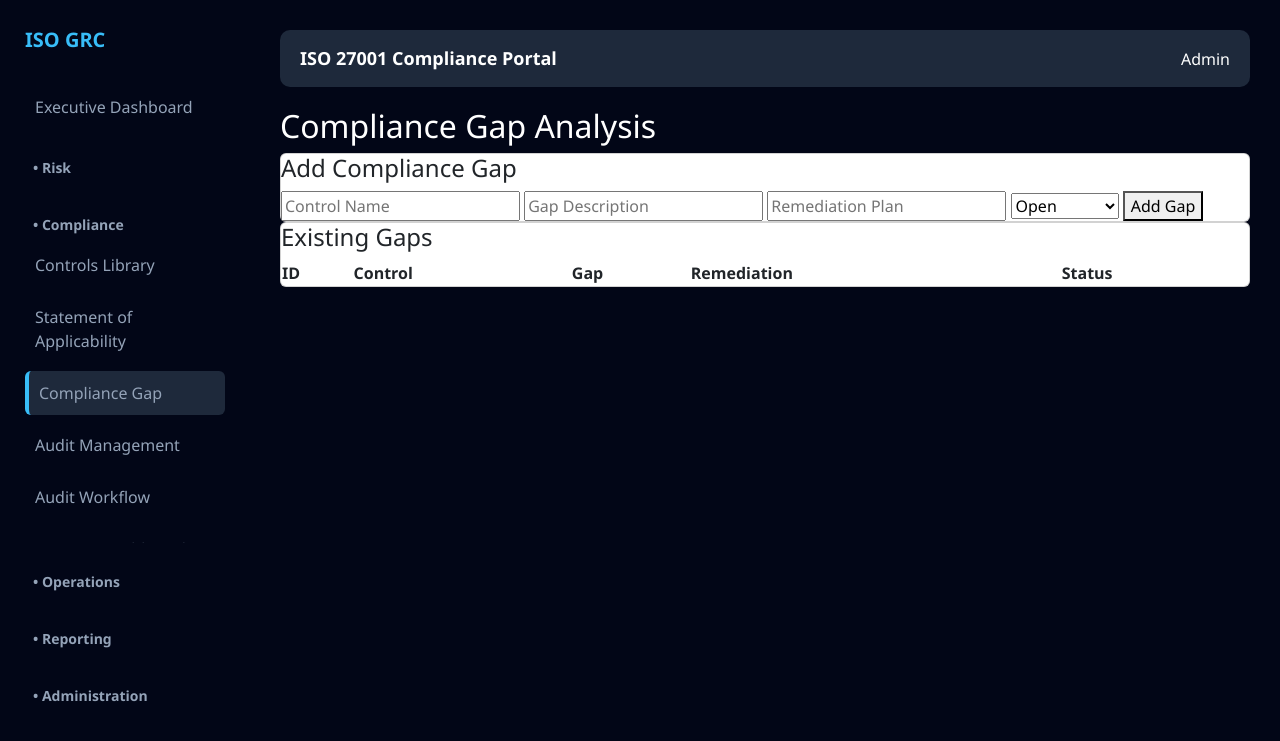
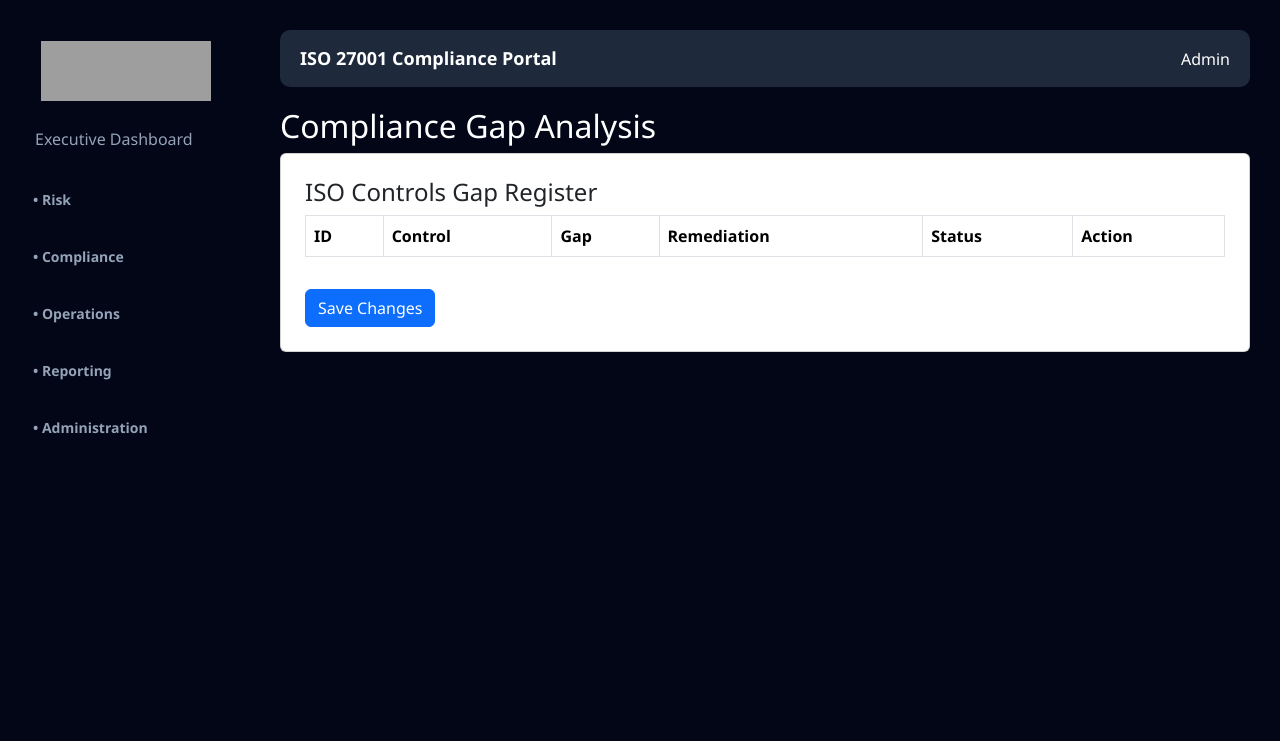
Before and after one commit to keyahgandhi123/iso-grc-platform, a Flask app: page /compliance-gap in a window 1280 px wide. Shown: the top 741 px of the page. Run offline with Flask 3, Linux system fonts and the light colour scheme; a user stored in the database is signed in; lists and menus that the app fills with data are empty; grey boxes are pictures that could not be loaded.

Commit message:
Added Synclature logo, persistent sidebar sections, and UI fixes

```diff
--- a/app.py
+++ b/app.py
@@ -252,8 +252,13 @@
 
 @app.route("/compliance-gap")
 def compliance_gap():
+
     gaps = ComplianceGap.query.all()
-    return render_template("pages/compliance_gap.html", gaps=gaps)
+
+    return render_template(
+        "pages/compliance_gap.html",
+        gaps=gaps
+    )
 
 
 @app.route("/audit-management")
@@ -834,29 +839,65 @@
     return render_template("pages/report_history.html", logs=logs)
 
 
-@app.route("/statement-of-applicability", methods=["GET","POST"])
+@app.route("/statement-of-applicability", methods=["GET", "POST"])
 def statement_of_applicability():
 
     from iso_controls import ISO_CONTROLS
 
     if request.method == "POST":
 
-        for control in ISO_CONTROLS:
+        selected_controls = []
 
-            checked = request.form.get(control)
+        for domain, controls in ISO_CONTROLS.items():
+            for control in controls:
 
-            record = SoAControl.query.filter_by(control_name=control).first()
+                checked = request.form.get(control)
 
-            if not record:
-                record = SoAControl(control_name=control)
+                record = SoAControl.query.filter_by(control_name=control).first()
 
-            record.applicable = True if checked else False
+                if not record:
+                    record = SoAControl(control_name=control)
 
-            db.session.add(record)
+                record.applicable = True if checked else False
+                db.session.add(record)
+
+                if checked:
+                    selected_controls.append(control)
+
+        db.session.commit()
+
+        # ----- Sync Compliance Gap Table -----
+
+        existing_gaps = ComplianceGap.query.all()
+
+        for gap in existing_gaps:
+            full_name = gap.control_id + " " + gap.control_name
+            if full_name not in selected_controls:
+                db.session.delete(gap)
+
+        for control in selected_controls:
+
+            control_id = control.split(" ")[0]
+            control_name = " ".join(control.split(" ")[1:])
+
+            gap_record = ComplianceGap.query.filter_by(control_id=control_id).first()
+
+            if not gap_record:
+                gap_record = ComplianceGap(
+                    control_id=control_id,
+                    control_name=control_name,
+                    gap_description="",
+                    remediation="",
+                    status="Open"
+                )
+
+                db.session.add(gap_record)
 
         db.session.commit()
 
         return redirect("/statement-of-applicability")
+
+    # ----- GET REQUEST -----
 
     records = SoAControl.query.all()
 
@@ -867,6 +908,21 @@
         controls=ISO_CONTROLS,
         status=status
     )
+
+@app.route("/update-gaps", methods=["POST"])
+def update_gaps():
+
+    gaps = ComplianceGap.query.all()
+
+    for gap in gaps:
+
+        gap.gap_description = request.form.get(f"gap_{gap.id}")
+        gap.remediation = request.form.get(f"remediation_{gap.id}")
+        gap.status = request.form.get(f"status_{gap.id}")
+
+    db.session.commit()
+
+    return redirect("/compliance-gap")
 
 # ======================
 # RUN
--- a/static/css/style.css
+++ b/static/css/style.css
@@ -339,3 +339,23 @@
 padding:6px;
 border-bottom:1px solid #444;
 }
+
+.sidebar-logo{
+    text-align:center;
+    padding:15px 10px;
+}
+
+.syn-logo{
+    width:170px;
+    height:60px;
+    object-fit:cover;
+    object-position:center;
+}
+
+.sidebar-logo img{
+    transition: transform 0.2s ease;
+}
+
+.sidebar-logo img:hover{
+    transform: scale(1.05);
+}
--- a/templates/base.html
+++ b/templates/base.html
@@ -7,33 +7,7 @@
     <link href="https://cdn.jsdelivr.net/npm/bootstrap@5.3.2/dist/css/bootstrap.min.css" rel="stylesheet">
     <link rel="stylesheet" href="{{ url_for('static', filename='css/style.css') }}">
 </head>
-<script>
 
-(function(){
-
-    const body = document.getElementById("appBody");
-
-    // Load saved theme instantly
-    const savedTheme = localStorage.getItem("theme") || "dark";
-    body.classList.add(savedTheme);
-
-    // Global function (like iPhone system toggle)
-    window.toggleThemeInstant = function(){
-
-        if(body.classList.contains("dark")){
-            body.classList.remove("dark");
-            body.classList.add("light");
-            localStorage.setItem("theme","light");
-        }else{
-            body.classList.remove("light");
-            body.classList.add("dark");
-            localStorage.setItem("theme","dark");
-        }
-    }
-
-})();
-
-</script>
 <body id="appBody" class="dark">
 
 <div class="layout">
@@ -50,35 +24,47 @@
 
 </div>
 
+<script src="https://cdn.jsdelivr.net/npm/bootstrap@5.3.2/dist/js/bootstrap.bundle.min.js"></script>
 <script src="https://cdn.jsdelivr.net/npm/chart.js"></script>
 <script src="{{ url_for('static', filename='js/main.js') }}"></script>
+
 <script>
 
 document.addEventListener("DOMContentLoaded", function(){
 
-    const body = document.getElementById("appBody");
+    const currentPath = window.location.pathname;
 
-    function applyTheme(theme){
-        body.classList.remove("dark","light");
-        body.classList.add(theme);
-    }
+    const menus = [
+        {prefix: "/statement-of-applicability", menu: "#complianceMenu"},
+        {prefix: "/controls-library", menu: "#complianceMenu"},
+        {prefix: "/compliance-gap", menu: "#complianceMenu"},
 
-    // Load saved theme (like iPhone system setting)
-    const savedTheme = localStorage.getItem("theme") || "dark";
-    applyTheme(savedTheme);
+        {prefix: "/risk", menu: "#riskMenu"},
 
-    // Global toggle function
-    window.toggleThemeInstant = function(){
+        {prefix: "/audit-logs", menu: "#reportingMenu"},
+        {prefix: "/report", menu: "#reportingMenu"},
 
-        const newTheme = body.classList.contains("dark") ? "light" : "dark";
+        {prefix: "/users", menu: "#adminMenu"},
+        {prefix: "/settings", menu: "#adminMenu"}
+    ];
 
-        applyTheme(newTheme);
-        localStorage.setItem("theme", newTheme);
+    menus.forEach(item => {
 
-    };
+        if(currentPath.startsWith(item.prefix)){
+
+            const el = document.querySelector(item.menu);
+
+            if(el){
+                el.classList.add("show");
+            }
+
+        }
+
+    });
 
 });
 
 </script>
+
 </body>
 </html>
--- a/templates/components/sidebar.html
+++ b/templates/components/sidebar.html
@@ -1,6 +1,13 @@
 <div class="sidebar">
 
-<div class="logo">ISO GRC</div>
+<div class="sidebar-logo text-center p-3">
+
+<img
+src="https://encrypted-tbn0.gstatic.com/images?q=tbn:ANd9GcSxUX7v2eHhqbGTWNjWr4FMwI6K8fNbvPpIzw&s"
+alt="Synclature"
+class="syn-logo">
+
+</div>
 
 <a href="/dashboard" class="nav-link">Executive Dashboard</a>
 
@@ -80,35 +87,34 @@
 
     if(section.classList.contains("open")){
         section.classList.remove("open")
-    } else {
+        localStorage.removeItem(sectionId)
+    }else{
         section.classList.add("open")
+        localStorage.setItem(sectionId,"open")
     }
 
 }
 
 window.onload = function(){
 
-    const path = window.location.pathname
+    const sections = [
+        "riskSection",
+        "complianceSection",
+        "opsSection",
+        "reportSection",
+        "adminSection"
+    ]
 
-    if(path.includes("risk")){
-        document.getElementById("riskSection").classList.add("open")
-    }
+    sections.forEach(function(id){
 
-    if(path.includes("control") || path.includes("audit") || path.includes("compliance") || path.includes("maturity")){
-        document.getElementById("complianceSection").classList.add("open")
-    }
+        if(localStorage.getItem(id) === "open"){
+            const el = document.getElementById(id)
+            if(el){
+                el.classList.add("open")
+            }
+        }
 
-    if(path.includes("asset") || path.includes("incident") || path.includes("vendor") || path.includes("monitoring")){
-        document.getElementById("opsSection").classList.add("open")
-    }
-
-    if(path.includes("report")){
-        document.getElementById("reportSection").classList.add("open")
-    }
-
-    if(path.includes("user") || path.includes("role") || path.includes("settings")){
-        document.getElementById("adminSection").classList.add("open")
-    }
+    })
 
 }
 
--- a/templates/pages/compliance_gap.html
+++ b/templates/pages/compliance_gap.html
@@ -4,36 +4,15 @@
 
 <h2>Compliance Gap Analysis</h2>
 
-<div class="card">
+<div class="card p-4">
 
-<h4>Add Compliance Gap</h4>
+<h4>ISO Controls Gap Register</h4>
 
-<form method="POST" action="/add-gap">
+<form method="POST" action="/update-gaps">
 
-<input name="control_name" placeholder="Control Name" required>
+<table class="table table-bordered">
 
-<input name="gap_description" placeholder="Gap Description" required>
-
-<input name="remediation" placeholder="Remediation Plan" required>
-
-<select name="status">
-<option>Open</option>
-<option>In Progress</option>
-<option>Closed</option>
-</select>
-
-<button type="submit">Add Gap</button>
-
-</form>
-
-</div>
-
-
-<div class="card">
-
-<h4>Existing Gaps</h4>
-
-<table>
+<thead>
 
 <tr>
 <th>ID</th>
@@ -42,35 +21,88 @@
 <th>Remediation</th>
 <th>Status</th>
 
-{% if session.get('role','').lower() == 'admin' %}
+{% if session.get('role','').lower() in ['admin','superadmin'] %}
 <th>Action</th>
 {% endif %}
 
 </tr>
 
+</thead>
+
+<tbody>
+
 {% for gap in gaps %}
 
 <tr>
 
-<td>{{ gap.id }}</td>
+<td>{{ gap.control_id }}</td>
+
 <td>{{ gap.control_name }}</td>
-<td>{{ gap.gap_description }}</td>
-<td>{{ gap.remediation }}</td>
-<td>{{ gap.status }}</td>
+
+<td>
+<input
+type="text"
+name="gap_{{gap.id}}"
+value="{{ gap.gap_description or '' }}"
+class="form-control">
+</td>
+
+<td>
+<input
+type="text"
+name="remediation_{{gap.id}}"
+value="{{ gap.remediation or '' }}"
+class="form-control">
+</td>
+
+<td>
+
+<select name="status_{{gap.id}}" class="form-control">
+
+<option value="">Select</option>
+
+<option value="Open"
+{% if gap.status == "Open" %}selected{% endif %}>
+Open
+</option>
+
+<option value="In Progress"
+{% if gap.status == "In Progress" %}selected{% endif %}>
+In Progress
+</option>
+
+<option value="Closed"
+{% if gap.status == "Closed" %}selected{% endif %}>
+Closed
+</option>
+
+</select>
+
+</td>
 
 {% if session.get('role','').lower() in ['admin','superadmin'] %}
+
 <td>
+
 <a href="/delete-gap/{{ gap.id }}" class="btn btn-danger btn-sm">
 Delete
 </a>
+
 </td>
+
 {% endif %}
 
 </tr>
 
 {% endfor %}
 
+</tbody>
+
 </table>
+
+<button class="btn btn-primary mt-3">Save Changes</button>
+
+</form>
 
 </div>
 
--- a/templates/pages/soa.html
+++ b/templates/pages/soa.html
@@ -15,7 +15,7 @@
 <label>
 
 <input type="checkbox" name="{{ control }}"
-{% if status.get(control) %}checked{% endif %}
+{% if status.get(control, True) %}checked{% endif %}
 >
 
 {{ control }}
```
Also changed, not shown: models.py (+8 -5 lines), instance/grc.db, 1 other file.
